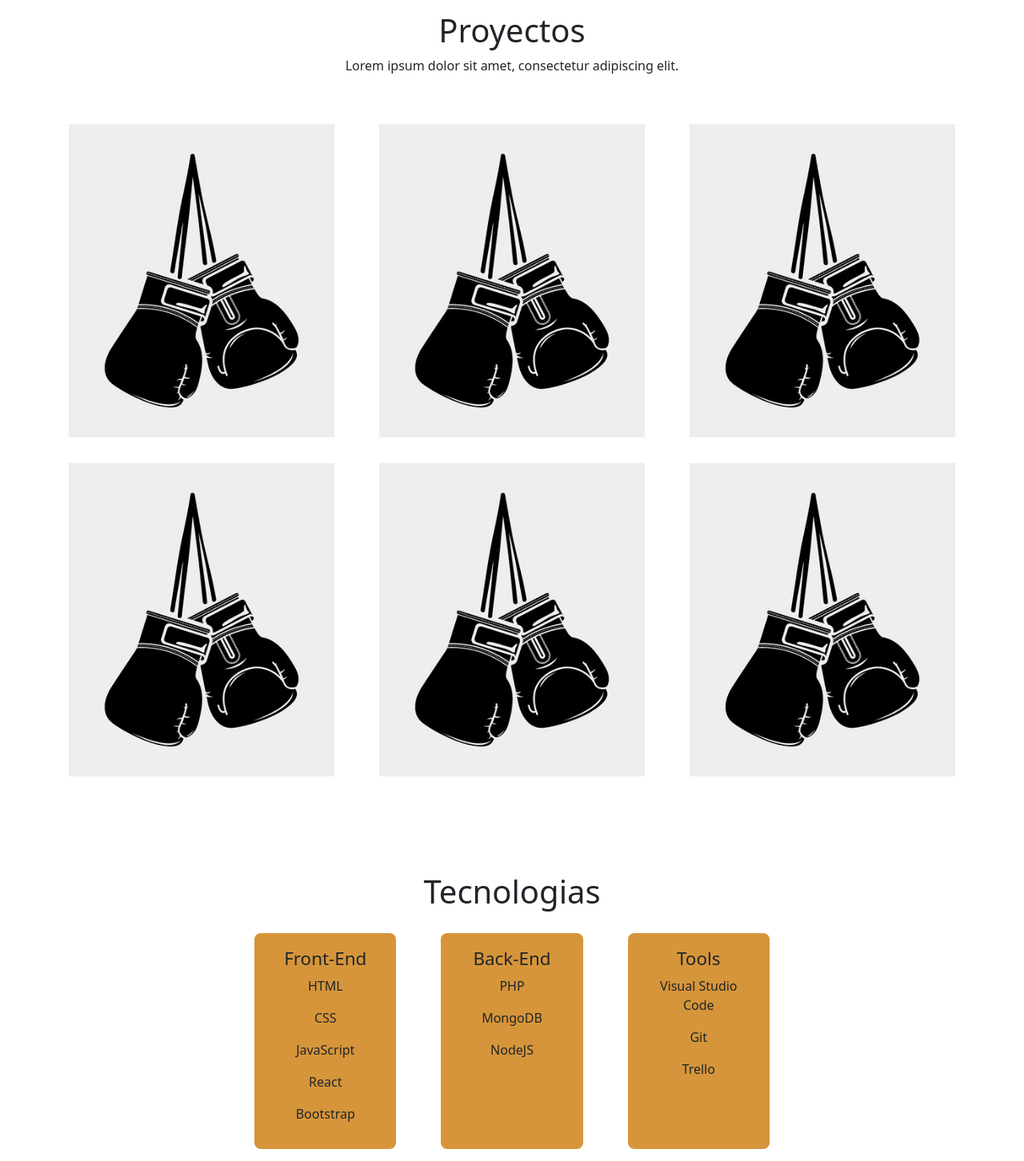
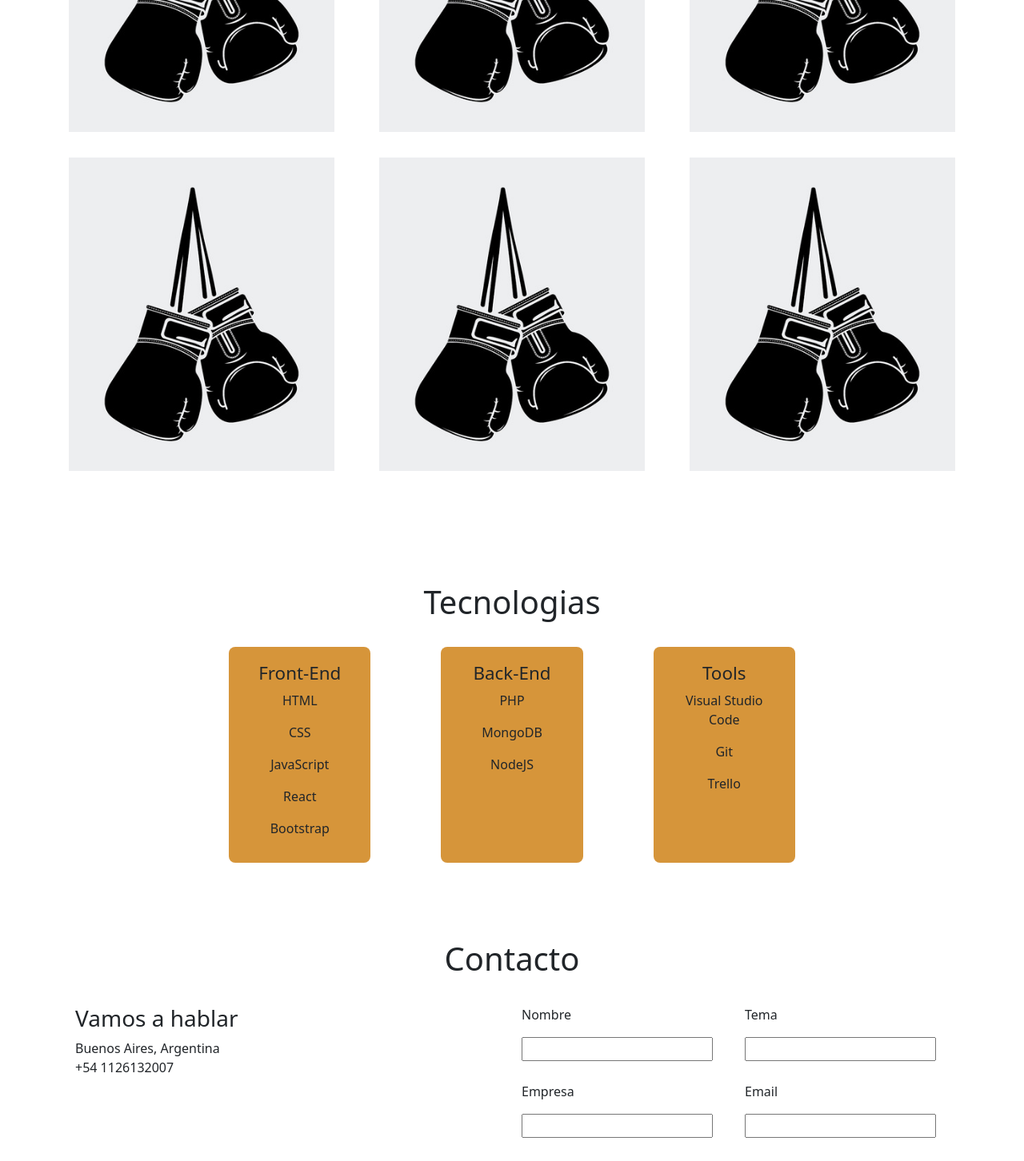
Before and after one commit to nahuelavila4/portfolio-react, a React (Create React App) app: page / in a window 1280 px wide. Shown: the part 1330-2782 px from the top of the page at 80% size. Built offline with nearby package versions, Linux system fonts and the light colour scheme.

Commit message:
diseño inicial terminado

```diff
--- a/src/component/Contact.js
+++ b/src/component/Contact.js
@@ -1,28 +1,60 @@
 import React from "react";
-import '../stylesheet/Contact.css'
-import Form from 'react-bootstrap/Form';
-
-function TextControlsExample() {
-  return (
-    <Form>
-      <Form.Group className="mb-3" controlId="exampleForm.ControlInput1">
-        <Form.Label>Email address</Form.Label>
-        <Form.Control type="email" placeholder="name@example.com" />
-      </Form.Group>
-      <Form.Group className="mb-3" controlId="exampleForm.ControlTextarea1">
-        <Form.Label>Example textarea</Form.Label>
-        <Form.Control as="textarea" rows={3} placeholder="ingrese su mensaje"/>
-      </Form.Group>
-    </Form>
-  );
-}
+import "../stylesheet/Contact.css";
 
 export function Contact() {
   return (
-    <div className="container contacto text-center">
-      <div className="row">
-        <h1>Mis Contactos</h1>
-        <TextControlsExample />
+    <div className="container contacto">
+      <div className="row titulo">
+        <div className="col-12">
+          <h1>Contacto</h1>
+        </div>
+        <div className="seccion col-sm-12 col-md-6 col-lg-6">
+          <h3>Vamos a hablar</h3>
+          <p>Buenos Aires, Argentina</p>
+          <p>+54 1126132007</p>
+        </div>
+        <div className="col-sm-12 col-md-6 col-lg-6">
+          <form action="">
+            <div className="row inputs">
+              <div className="col-12 col-md-6">
+                <p>Nombre</p>
+                {/* <label for="nombre">Nombre</label> */}
+                <input type={"text"} name="nombre"></input>
+              </div>
+              <div className="col-12 col-md-6">
+                <p>Tema</p>
+                {/* <label for="tema">Tema</label> */}
+                <input type={"text"} name="tema"></input>
+              </div>
+            </div>
+
+            <div className="row inputs">
+              <div className="col-12 col-md-6">
+                <p>Empresa</p>
+
+                {/* <label for="empresa">Empresa</label> */}
+                <input type={"text"} name="empresa"></input>
+              </div>
+              <div className="col-12 col-md-6">
+                <p>Email</p>
+                {/* <label for="email">Email</label> */}
+                <input type={"email"} name="email"></input>
+              </div>
+            </div>
+
+            <div className="row inputs">
+              <div className="col-12 col-md-6 col-lg-6">
+                <p>Mensaje</p>
+                {/* <label for="email">Mensaje</label> */}
+                <textarea name="mensaje" id="msj" rows={"3"}></textarea>
+              </div>
+            </div>
+
+            <div className="row inputs">
+              <button type="submit">Enviar</button>
+            </div>
+          </form>
+        </div>
       </div>
     </div>
   );
--- a/src/component/Hero.js
+++ b/src/component/Hero.js
@@ -3,7 +3,7 @@ import "../stylesheet/Hero.css";
 
 export function Hero() {
   return (
-    <div className="hero container">
+    <div className="hero">
       <div className="presentacion row">
         <div className="col">
           <h1>Nahuel Avila</h1>
@@ -15,13 +15,13 @@ export function Hero() {
           <i class="bi bi-linkedin"></i>
         </div>
         <div className="col">
-          <i className="bi bi-github" aria-hidden="true"></i>
+          <i className="bi bi-github"></i>
         </div>
         <div className="col">
-          <i className="bi bi-envelope-fill" aria-hidden="true"></i>
+          <i className="bi bi-envelope-fill"></i>
         </div>
         <div className="col">
-          <i className="bi bi-phone-fill" aria-hidden="true"></i>
+          <i className="bi bi-phone-fill"></i>
         </div>
       </div>
     </div>
--- a/src/component/Knowledge.js
+++ b/src/component/Knowledge.js
@@ -38,18 +38,18 @@ function Tool() {
 
 export function Knowledge() {
   return (
-    <div className="tecs text-center">
+    <div className="tecs container text-center">
       <div className="titulo row">
         <h1>Tecnologias</h1>
       </div>
       <div className="datos row">
-        <div className="col-12 col-md-4">
+        <div className="col-12 col-md-4 col-lg-4">
           <Frontend />
         </div>
-        <div className="col-12 col-md-4">
+        <div className="col-12 col-md-4 col-lg-4">
           <Backend />
         </div>
-        <div className="col-12 col-md-4">
+        <div className="col-12 col-md-4 col-lg-4">
           <Tool />
         </div>
       </div>
--- a/src/component/Project.js
+++ b/src/component/Project.js
@@ -6,8 +6,6 @@ export function Project() {
   return (
     <section className="proyectos-recientes d-flex flex-column text-center">
       <h1>Proyectos</h1>
-      <p>Lorem ipsum dolor sit amet, consectetur adipiscing elit.</p>
-
       {/* Galeria proyectos */}
       <div className="container proyectos-contenedor">
         <div className="row">
--- a/src/stylesheet/Contact.css
+++ b/src/stylesheet/Contact.css
@@ -1,3 +1,16 @@
 .contacto{
-    padding: 1.5em 0;
+    margin: 2em auto 2em auto;
+    padding: 2em 1.5em;
 }
+.titulo h1{
+    text-align: center;
+}
+.seccion{
+    margin-top: 1.6em;
+}
+.inputs{
+    margin-top: 1.6em;
+}
+.seccion p{
+    margin-bottom: 0;
+}
--- a/src/stylesheet/Footer.css
+++ b/src/stylesheet/Footer.css
@@ -1,13 +1,13 @@
-.fot{
+.fot {
   height: 100px;
+  color: aliceblue;
   display: flex;
   justify-content: space-around;
   align-items: center;
   background: rgb(78, 92, 92);
 }
-.footer-iconos i{
+.footer-iconos i {
     color: aliceblue;
   font-size: 1.5rem;
-
   margin: 0 1em;
 }
--- a/src/stylesheet/Hero.css
+++ b/src/stylesheet/Hero.css
@@ -1,7 +1,8 @@
 .hero{
     background-image: url('../img/espacio.jpg');
     /* background-color: rgb(36, 33, 29); */
-    min-height: 90vh;
+    width: 100%;
+    min-height: 60vh;
     color: aliceblue;
 
     display: flex;
@@ -10,6 +11,7 @@
     align-items: center;
     text-align: center;
 }
+
 .presentacion{
     margin-top: auto;
 }
--- a/src/stylesheet/Home.css
+++ b/src/stylesheet/Home.css
@@ -1,18 +1,18 @@
-.data{
-    height: 600px;
-    padding: 1em 2em;
+.sobre-mi {
+  margin: 2em auto;
+  padding: 2em 1.5em;
   display: flex;
   align-items: center;
   /* background-color: rgb(104, 215, 178); */
 }
-.info{
+.info {
   display: flex;
   flex-direction: column;
   justify-content: center;
 }
-.info .texto{
+.info .texto {
   font-size: 1.2rem;
 }
-.foto img{
+.foto img {
   width: 300px;
 }
--- a/src/stylesheet/Knowledge.css
+++ b/src/stylesheet/Knowledge.css
@@ -1,21 +1,20 @@
 .tecs{
-    min-height: 400px;
-    margin: 1.5em 0;
-    padding: 1.5em;
+    margin: 2em auto;
+    padding: 2em 1.5em;
     display: flex;
     flex-direction: column;
-    justify-content: space-evenly;
+    justify-content: space-around;
     align-items: center;
 }
 .tecs .datos{
-    margin-top: 1em;
+    margin-top: 1.5em;
 }
 
 .front{
     height: 270px;
     background: #d6953a;
     padding: 1.2em 2em;
-    margin: 0 1em;
+    margin: 0 2em;
     border-radius: .5em;
     text-align: center;
     transition: all 0.3s ease-in;
--- a/src/stylesheet/Project.css
+++ b/src/stylesheet/Project.css
@@ -4,7 +4,8 @@
     display: block;
 }
 .proyectos-recientes{
-    padding: 1.5em;
+    padding: 2em 1.5em;
+    margin: 2em 0;
 }
 .proyectos-contenedor{
     padding: 1.8em 0;
@@ -25,6 +26,7 @@
     overflow: hidden;
 }
 .overlay p{
+    color: aliceblue;
     font-size: 1.2rem;
     font-weight: bold;
     margin-top: 50%;
```
Lines whose indentation alone changed are shown as unchanged.
